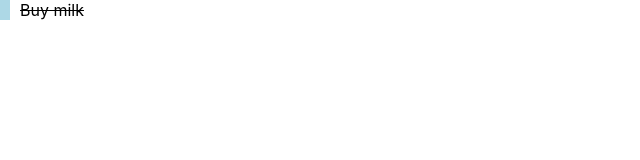
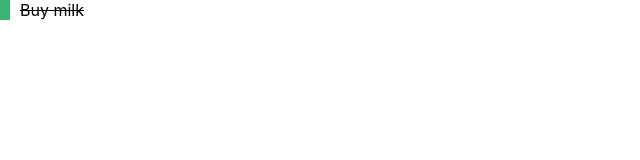
Before and after one commit to abhilashkasula/todo_react, a React (Create React App) app: page / in a window 1280 px wide. Shown: the top 160 px of the page, without its empty margins (0-640 px from the left). Built offline with nearby package versions, Linux system fonts and the light colour scheme.

Commit message:
moved style props to css

```diff
--- a/src/Todo.js
+++ b/src/Todo.js
@@ -1,9 +1,12 @@
 import React from 'react';
+import './todo.css';
 
 const TodoItem = ({text, status}) => (
-  <div style={{display: 'flex'}}>
-    <div style={{background: 'lightblue', width: '10px', marginRight: '10px'}} ></div>
-    <label style={status === 'done' ? {textDecoration: 'line-through'} : {}} >{text}</label>
+  <div className="todo-item">
+    <div className={status === 'done' ? 'item-done' : 'item-undone'}></div>
+    <label className={status === 'done' ? 'item-text-done': null} >
+      {text}
+    </label>
   </div>
 );
 
@@ -18,7 +21,7 @@ class Todo extends React.Component {
       <TodoItem text={text} status={status} />
     ));
 
-    return <div >{items}</div>;
+    return <div>{items}</div>;
   }
 }
 
--- /dev/null
+++ b/src/todo.css
@@ -0,0 +1,20 @@
+.todo-item {
+  display: flex;
+}
+
+.item-done, .item-undone {
+  width: 10px;
+  margin-right: 10px;
+}
+
+.item-undone {
+  background: lightblue;
+}
+
+.item-done {
+  background: mediumseagreen;
+}
+
+.item-text-done {
+  text-decoration: line-through
+}
```
